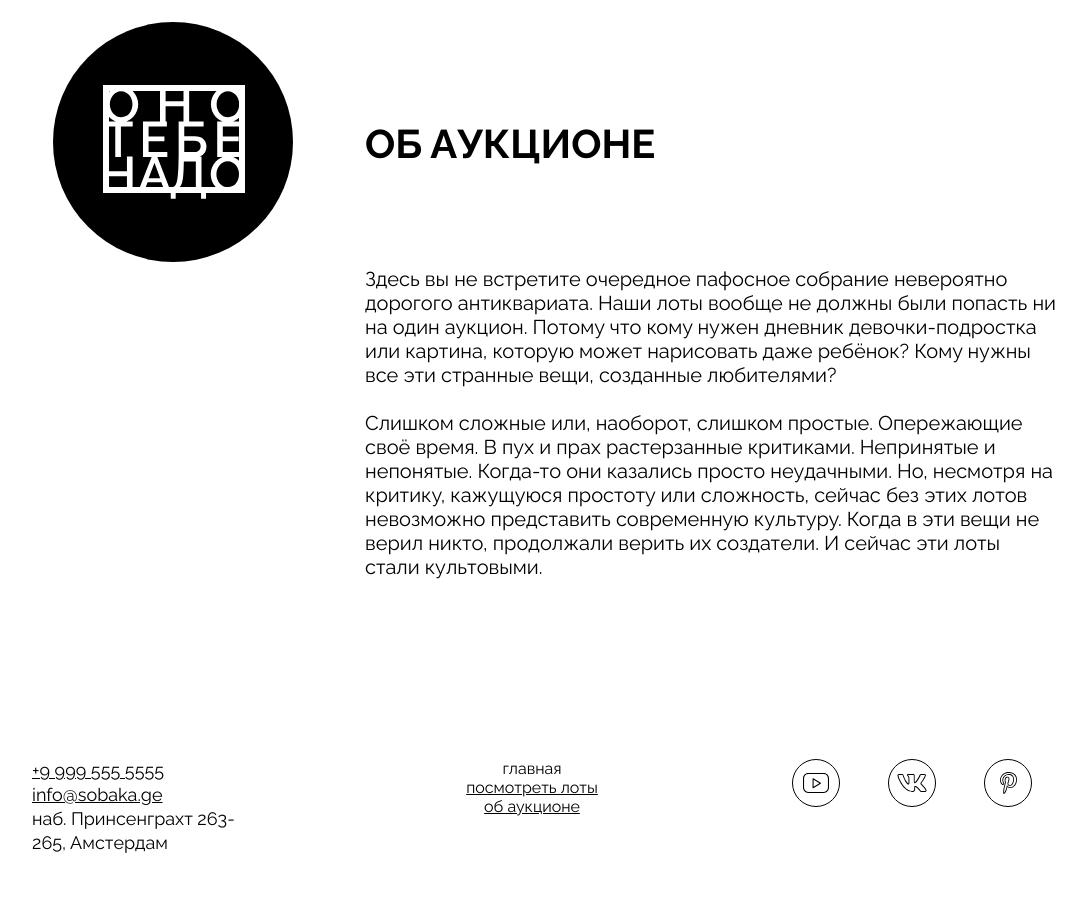
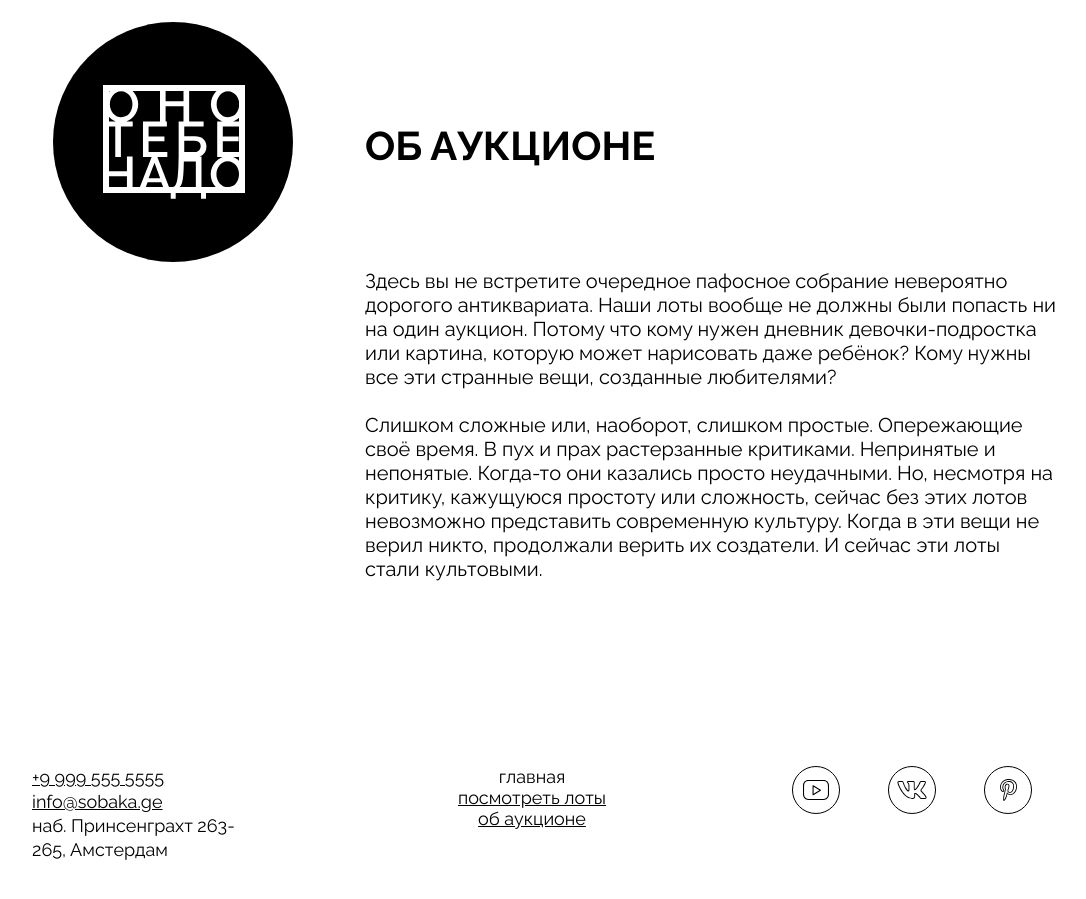
Before and after one commit to Yurii-Q/ono-tebe-nado, a plain HTML site: page index.html in a window 1280 px wide. Shown: the part 2080-2979 px from the top of the page, without its empty margins (108-1194 px from the left). Drawn offline with Linux system fonts and the light colour scheme.

Commit message:
Fixed footer

```diff
--- a/styles/style.css
+++ b/styles/style.css
@@ -116,7 +116,7 @@
   font-weight: normal;
   align-self: center;
   word-spacing: 22px;
-  padding-left: 28px;
+  padding-left: 20px;
 }
 
 .bet-button {
@@ -203,7 +203,7 @@
   display: flex;
   justify-content: space-between;
   gap: 72px;
-  margin: 0 24px 180px;
+  margin: 0 24px 185px;
 }
 
 .about__logo {
@@ -225,7 +225,7 @@
 }
 
 .about__description {
-  margin: 133px auto auto auto;
+  margin-top: 135px;
 }
 
 .about__title {
@@ -252,6 +252,7 @@
 }
 
 .footer__menu-list {
+  font-size: 18px;
   text-align: center;
 }
 
```
